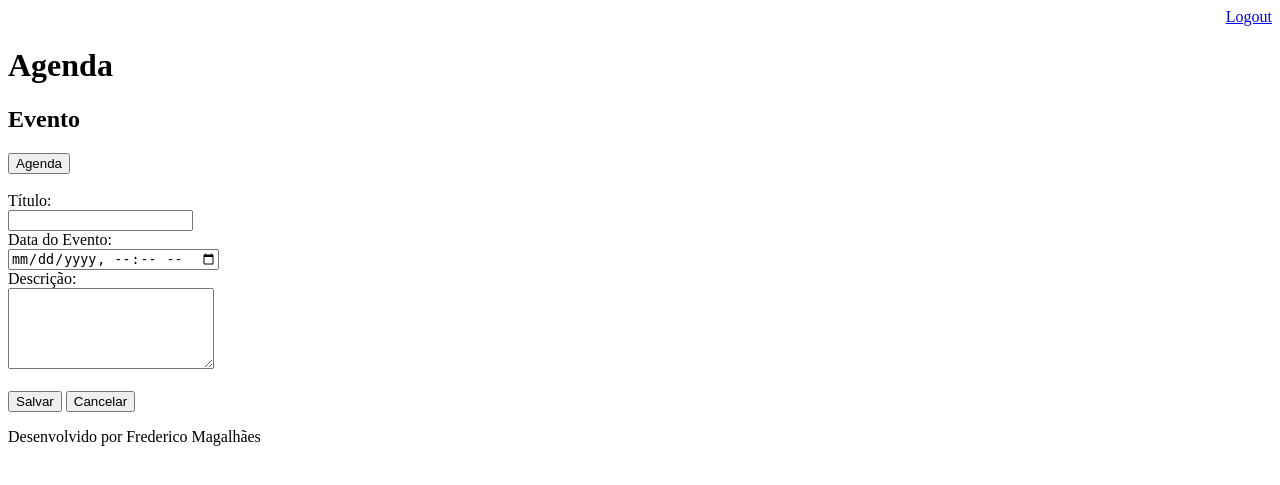
After one commit to FredMagas/Agenda, a Django app: page /agenda/evento/ in a window 1280 px wide. The commit adds this page. Shown: the top 485 px of the page. Run offline with Django 5.2, Linux system fonts and the light colour scheme; the visitor is signed in with stand-in values (Sample User, id 1).

Commit message:
Added evento template to add events to agenda

```diff
--- a/agenda/urls.py
+++ b/agenda/urls.py
@@ -22,6 +22,8 @@ from django.views.generic import RedirectView
 urlpatterns = [
     path('admin/', admin.site.urls),
     path("agenda/", lista_eventos, name="agenda"),
+    path("agenda/evento/", evento, name="evento"),
+    path("agenda/evento/submit", submit_evento, name="evento"),
     path("", RedirectView.as_view(url='/agenda/')),
     path("login/", login_user, name="login"),
     path("login/submit", submit_login, name="submit_login"),
--- a/core/templates/agenda.html
+++ b/core/templates/agenda.html
@@ -4,6 +4,10 @@
 {% block content %}
 
 <h1>Agendamentos</h1>
+
+<a href="evento/">
+    <button type="button">Novo Evento</button>
+</a>
 
 <ul>
     {% for evento in eventos %}
--- /dev/null
+++ b/core/templates/evento.html
@@ -0,0 +1,36 @@
+{% extends "model-page.html" %}
+{% load static %}
+
+{% block content %}
+
+<h2>Evento</h2>
+
+<a href="/agenda/">
+    <button type="button">Agenda</button>
+</a>
+<br>
+<br>
+
+<form action="submit" method="post">
+    {% csrf_token %}
+    <label for="titulo">Título:</label>
+    <br>
+    <input type="text" name="titulo" id="titulo">
+    <br>
+    <label for="data_evento">Data do Evento:</label>
+    <br>
+    <input type="datetime-local" name="data_evento" id="data_evento">
+    <br>
+    <label for="descricao">Descrição:</label>
+    <br>
+    <textarea name="descricao" rows="5" cols="23" id="descricao"></textarea>
+    <br>
+    <br>
+
+    <button type="submit">Salvar</button>
+    <a href="/agenda/">
+        <button type="button">Cancelar</button>
+    </a>
+</form>
+
+{% endblock %}
--- a/core/views.py
+++ b/core/views.py
@@ -35,3 +35,22 @@ def lista_eventos(request):
         'eventos': eventos,
     }
     return render(request, 'agenda.html',context)
+
+@login_required(login_url='/login/')
+def evento(request):
+
+    return render(request, 'evento.html')
+
+@login_required(login_url='/login/')
+def submit_evento(request):
+    if request.POST:
+        titulo = request.POST.get('titulo')
+        data_evento = request.POST.get('data_evento')
+        descricao = request.POST.get('descricao')
+        usuario = request.user
+        Evento.objects.create(titulo=titulo,
+                            data_evento=data_evento,
+                            descricao=descricao,
+                            usuario=usuario,)
+        return redirect('/')
+    return redirect('/')
```
